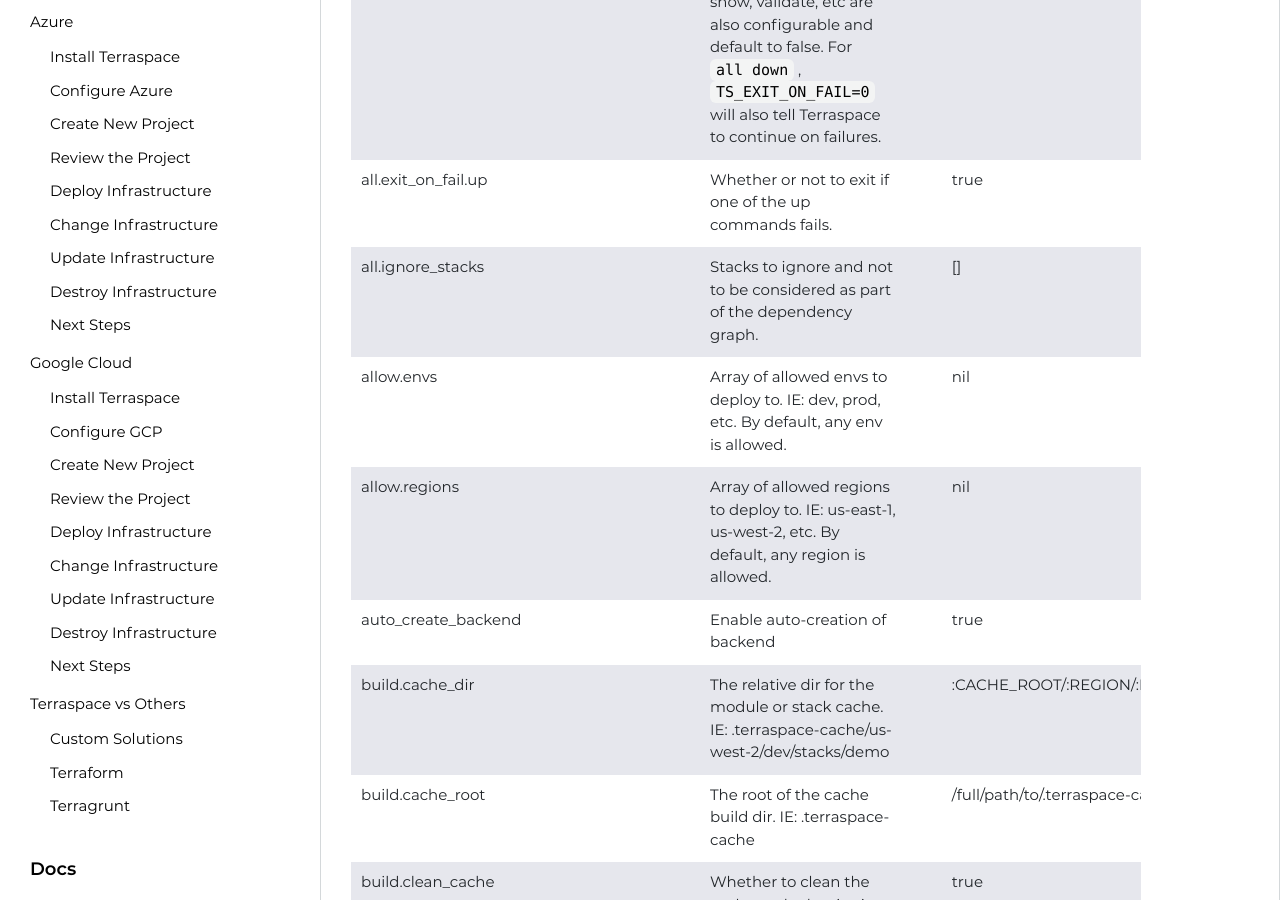
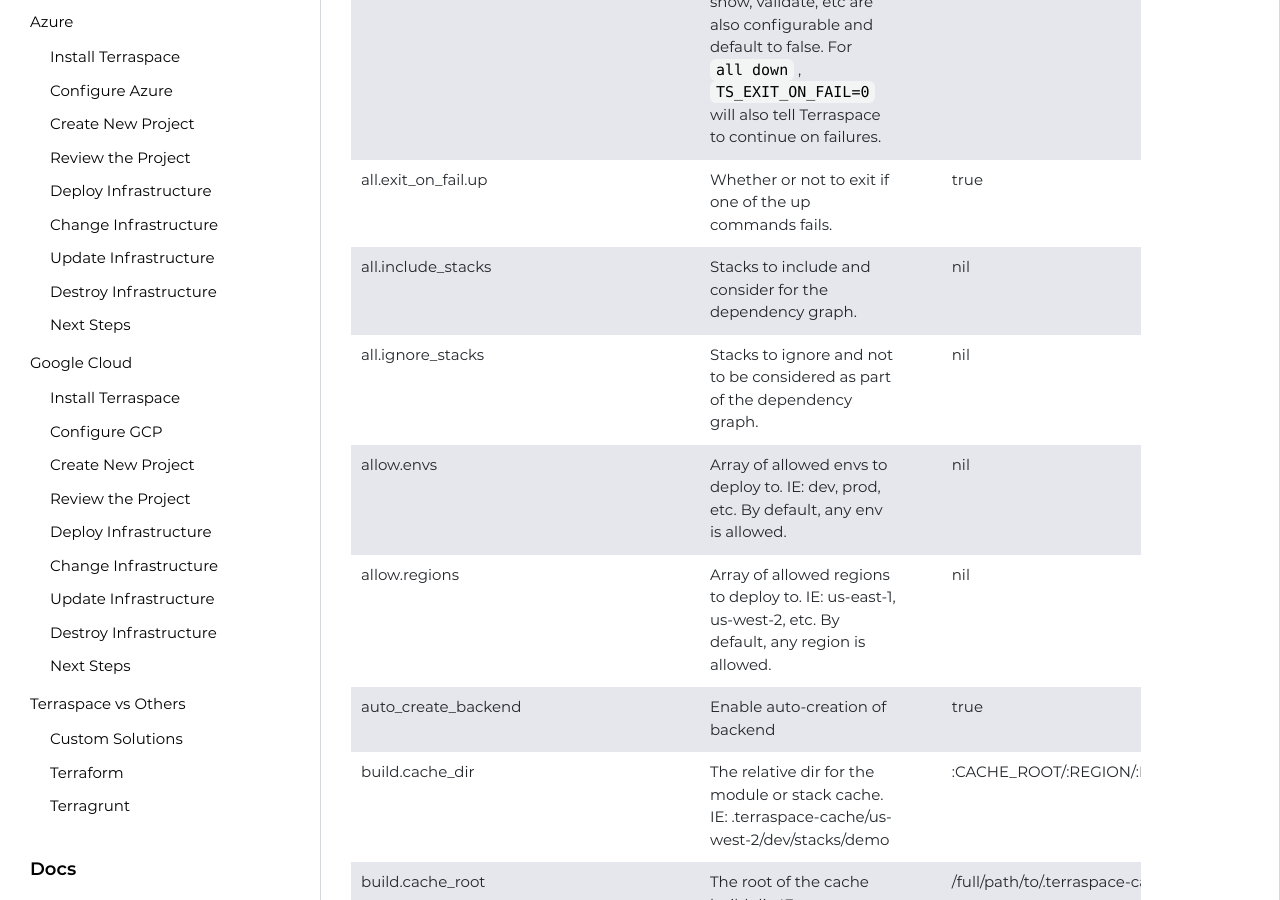
Before and after one commit to boltops-tools/terraspace-docs, a Jekyll site: the page built from _docs/config/reference.md, in a window 1280 px wide and 900 px high, scrolled down 483 px. Built offline with Jekyll 4.4.1, drawn with Linux system fonts in a browser that asks for light colours; a script that is not in the unit is left out.

Commit message:
doc all.include_stacks option

```diff
--- a/_docs/config/reference.md
+++ b/_docs/config/reference.md
@@ -9,7 +9,8 @@
 all.concurrency | How many processes to run in parallel for each batch for the `terraspace all` commands. | 5
 all.exit_on_fail.down | Whether or not to exit if one of the down commands fails. Note: Other commands like show, validate, etc are also configurable and default to false. For `all down` , `TS_EXIT_ON_FAIL=0` will also tell Terraspace to continue on failures. | true
 all.exit_on_fail.up | Whether or not to exit if one of the up commands fails. | true
-all.ignore_stacks | Stacks to ignore and not to be considered as part of the dependency graph. | []
+all.include_stacks | Stacks to include and consider for the dependency graph. | nil
+all.ignore_stacks | Stacks to ignore and not to be considered as part of the dependency graph. | nil
 allow.envs | Array of allowed envs to deploy to. IE: dev, prod, etc. By default, any env is allowed. | nil
 allow.regions | Array of allowed regions to deploy to. IE: us-east-1, us-west-2, etc. By default, any region is allowed. | nil
 auto_create_backend | Enable auto-creation of backend | true
```
